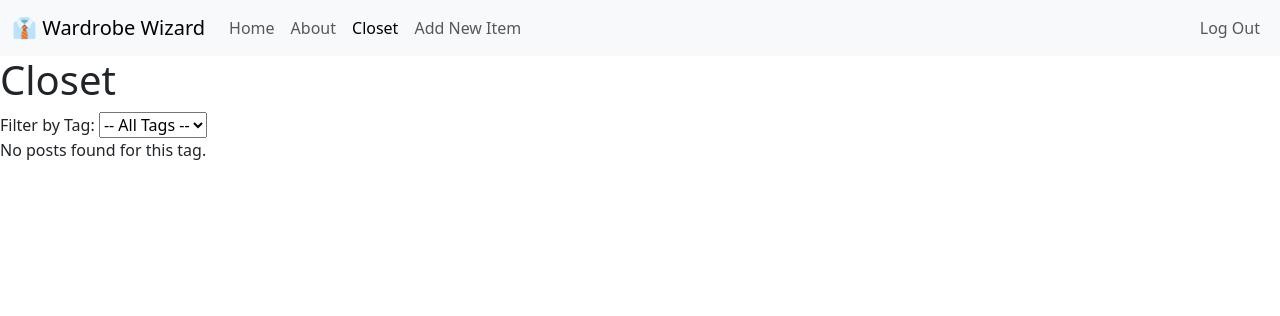
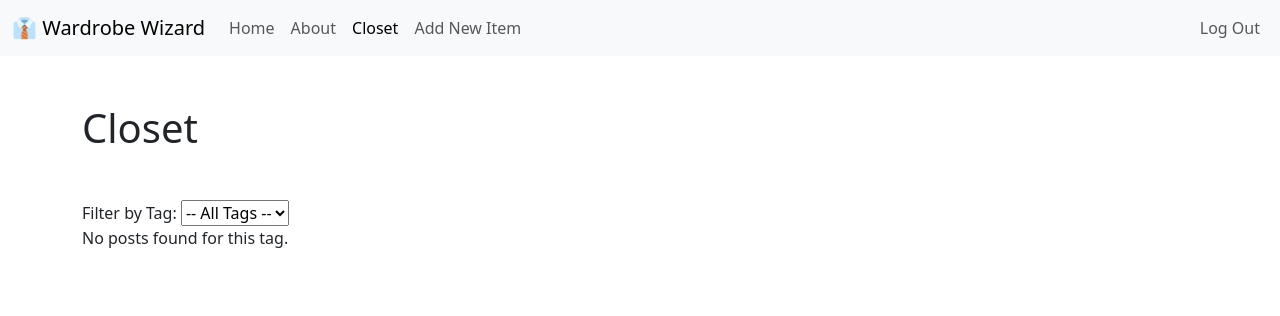
Before and after one commit to j-kennethh/wardrobe-wizard, a Django app: page /posts/ in a window 1280 px wide. Shown: the top 316 px of the page. Run offline with Django 5.2, Linux system fonts and the light colour scheme; a user stored in the database is signed in; data comes from the database, SQL or seed files in the repository; data that the repository does not hold is empty; parts of the project's set-up code (start-up, migrations or seed data) failed here and were passed over.

Commit message:
Update closet page

```diff
--- a/posts/templates/posts/post_new.html
+++ b/posts/templates/posts/post_new.html
@@ -21,7 +21,4 @@
 
         </form>
     </div>
-
-
-
 {% endblock %}
--- a/posts/templates/posts/posts_list.html
+++ b/posts/templates/posts/posts_list.html
@@ -1,12 +1,12 @@
 {% extends 'layout.html' %}
 
 {% block title %}
-    Posts List
+    Wardrobe Wizard | Closet
 {% endblock %}
 
 {% block content %}
-    <section>
-    <h1>Closet</h1>
+    <div class="container-md">
+        <h1 class="mt-5 mb-5">Closet</h1>
 
         {% comment %} Dropdown filter menu for tags {% endcomment %}
         <form method="get" action="">
@@ -62,6 +62,5 @@
         {% empty %}
             <p>No posts found for this tag.</p>
         {% endfor %}
-    </section>
-
+    </div>
 {% endblock %}
```
Lines whose indentation alone changed are shown as unchanged.
